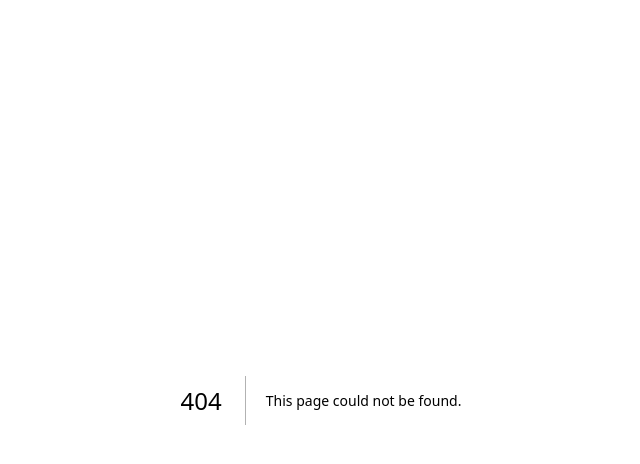
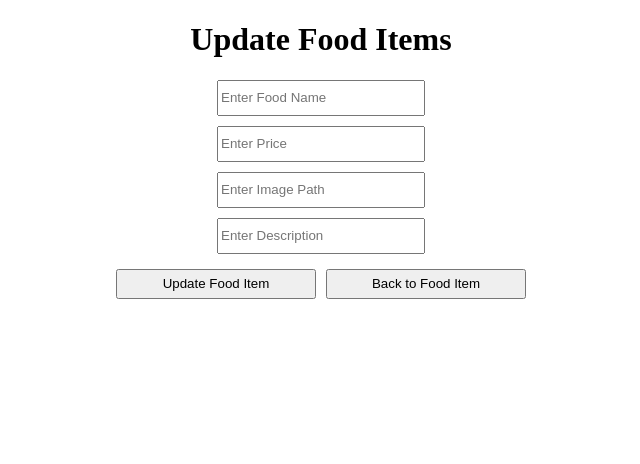
Before and after one commit to ratulrh04/Food-Delivery-Web-App, a Next.js app: page /restuarant/dashboard/1 in a window 1280 px wide. Before the commit this address had no page. Shown: the top 464 px of the page, without its empty margins (319-959 px from the left). Built offline with nearby package versions, Linux system fonts and the light colour scheme.

Commit message:
redirect the food item edit new page

```diff
--- a/src/app/_components/FoodItemList.js
+++ b/src/app/_components/FoodItemList.js
@@ -2,10 +2,12 @@
 
 import Image from "next/image"
 import { useEffect, useState } from "react"
+import { useRouter } from "next/navigation"
 
 export default function FoodItemList (){
 
     const [foodItems, setFoodItems] = useState([])
+    const router = useRouter()
 
     const loadFoodItems = async () => {
         const restuarantData = JSON.parse(localStorage.getItem('restuarantUser'));
@@ -70,7 +72,7 @@ export default function FoodItemList (){
 
                             <td>
                                 <button onClick={()=>deleteFoodItem(item._id)}>Delete</button>
-                                <button>Edit</button>
+                                <button onClick={()=>router.push('dashboard/'+item._id)}>Edit</button>
                             </td>
                         </tr>
                     ))
--- /dev/null
+++ b/src/app/restuarant/dashboard/[id]/page.js
@@ -0,0 +1,85 @@
+'use client'
+
+import { useRouter } from "next/navigation";
+import { useState } from "react";
+
+
+const EditFoodItem = (props) => {
+     const router = useRouter()
+
+    const [name, setName] = useState("");
+    const [price, setPrice] = useState("");
+    const [image, setImage] = useState("");
+    const [description, setDescription] = useState("");
+    const [error, setError]=useState(false);
+
+   const handleEditFoodItem = async (event) => {
+    event.preventDefault();
+    // error validate useState code:
+    if(!name || !price || !image || description){
+        setError(true);
+    };
+};
+
+    return (
+        <div>
+            <form className="container" onSubmit={handleEditFoodItem}>
+             <h1>Update Food Items</h1>
+                <div className="input-wrapper">
+                    <input
+                        type="text"
+                        placeholder="Enter Food Name"
+                        className="input-field"
+                        value={name}
+                        onChange={(event) => setName(event.target.value)}
+                    />
+                    {error && !name && <span className="input-error">Please Enter a valid Name</span>}
+                </div>
+
+                <div className="input-wrapper">
+                    <input
+                        type="text"
+                        placeholder="Enter Price"
+                        className="input-field"
+                        value={price}
+                        onChange={(event) => setPrice(event.target.value)}
+                    />
+                    {error && !price && <span className="input-error">Please Enter a valid Price</span>}
+                </div>
+
+                <div className="input-wrapper">
+                    <input
+                        type="text"
+                        placeholder="Enter Image Path"
+                        className="input-field"
+                        value={image}
+                        onChange={(event) => setImage(event.target.value)}
+                    />
+                    {error && !image && <span className="input-error">Please Enter a valid ImagePath</span>}
+                </div>
+
+                <div className="input-wrapper">
+                    <input
+                        type="text"
+                        placeholder="Enter Description"
+                        className="input-field"
+                        value={description}
+                        onChange={(event) => setDescription(event.target.value)}
+                    />
+                    {error && !description && <span className="input-error">Please Enter a valid Description</span>}
+                </div>
+
+                <div className="input-wrapper">
+                    <button type="submit" className="button">
+                        Update Food Item
+                    </button>
+                     <button onClick={()=>router.push('../dashboard')} className="button">
+                        Back to Food Item
+                    </button>
+                </div>
+            </form>
+        </div>
+    )
+}
+
+export default EditFoodItem;
```
